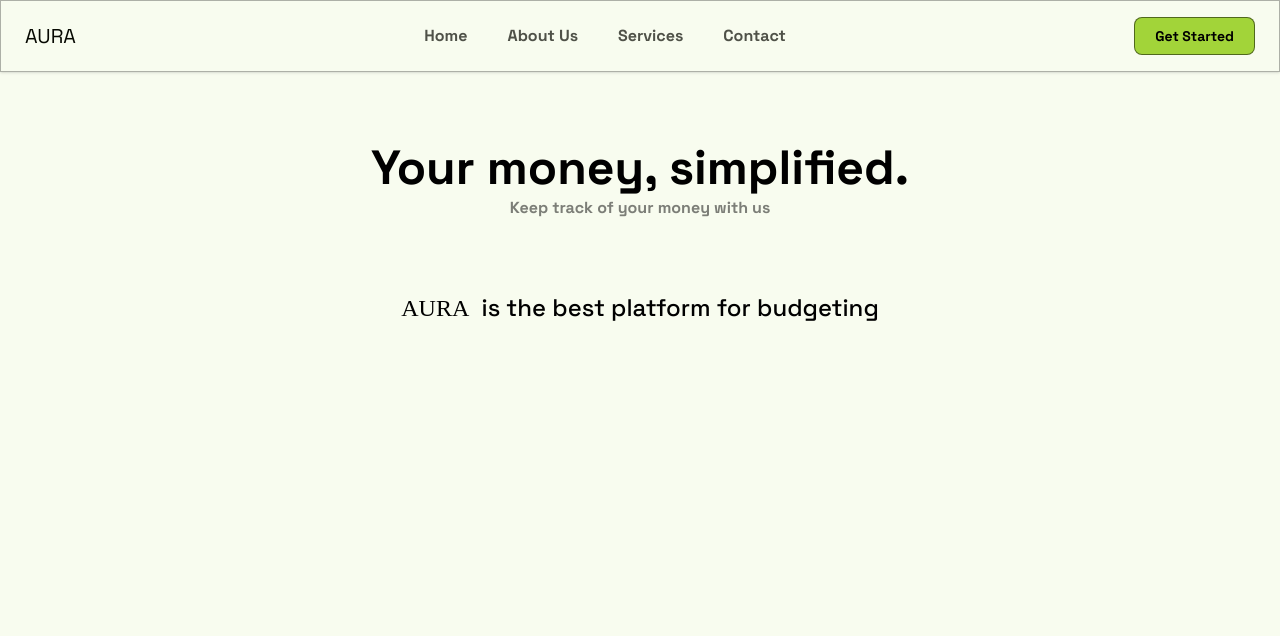
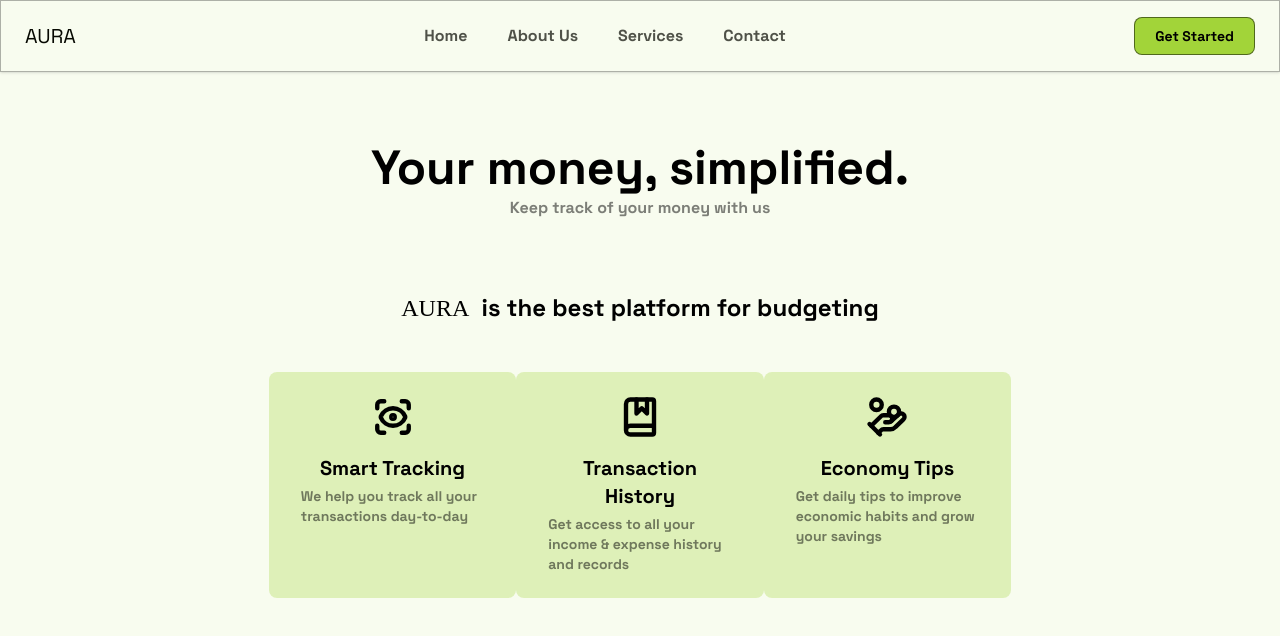
Before and after one commit to mgalen007/Aura, a React (Vite) app in the folder frontend/: page / in a window 1280 px wide. Shown: the top 636 px of the page. Built offline with nearby package versions, Linux system fonts and the light colour scheme; a web font is replaced by a local one.

Commit message:
Added FeatureCard component

```diff
--- a/frontend/src/landing/Landing.tsx
+++ b/frontend/src/landing/Landing.tsx
@@ -1,11 +1,36 @@
 import '../App.css'
 import Navbar from './components/Navbar.tsx'
 import Title from './components/Title.tsx'
+import FeatureCard from './components/FeatureCard.tsx'
+import type { IconName } from './components/FeatureCard.tsx'
+
+interface Feature {
+    title: string,
+    description: string,
+    icon: IconName
+}
 
 function LandingPage() {
+    const features: Feature[] = [
+        {
+            title: 'Smart Tracking',
+            description: 'We help you track all your transactions day-to-day',
+            icon: 'eye'
+        },
+        {
+            title: 'Transaction History',
+            description: 'Get access to all your income & expense history and records',
+            icon: 'book'
+        },
+        {
+            title: 'Economy Tips',
+            description: 'Get daily tips to improve economic habits and grow your savings',
+            icon: 'money'
+        }
+    ]
     return (
-        <html
-            className="bg-[#F8FCEF]"
+        <div
+            className="bg-[#F8FCEF] min-h-screen"
         >
             <Navbar
                 sections={['Home', 'About Us', 'Services', 'Contact']}
@@ -27,10 +52,29 @@ function LandingPage() {
                     >
                         AURA
                     </span>
-                    &nbsp;&nbsp;is the best platform for budgeting
+                    &nbsp;&nbsp;
+                    <span
+                        className="font-bold"
+                    >
+                    is the best platform for budgeting
+                    </span>
                 </h2>
             </section>
-        </html>
+            <section
+                className="flex w-[58%] mx-auto mt-12 justify-between"
+            >
+                {features.map(feature => {
+                    return (
+                        <FeatureCard
+                            key={feature.title}
+                            icon={feature.icon}
+                            title={feature.title}
+                            description={feature.description}
+                        />
+                    )
+                })}
+            </section>
+        </div>
     )
 }
 
--- /dev/null
+++ b/frontend/src/landing/components/FeatureCard.tsx
@@ -0,0 +1,44 @@
+import { ScanEye, BookMarked, HandCoins } from 'lucide-react'
+
+const icons = {
+        eye: <ScanEye size={42} stroke="black" strokeWidth={2.5} />,
+        book: <BookMarked size={42} stroke="black" strokeWidth={2.5} />,
+        money: <HandCoins size={42} stroke="black" strokeWidth={2.5} />
+}
+
+export type IconName = keyof typeof icons
+
+interface FeatureCardProps {
+    icon: IconName,
+    title: string,
+    description: string
+}
+
+
+function FeatureCard({ icon, title, description }: FeatureCardProps) {
+    return (
+        <div
+            className="bg-[#A2D439]/30 w-[275px] py-6 px-8 rounded-lg"
+        >
+            <div
+                className="w-fit mx-auto mb-4"
+            >
+                {icons[icon]}
+            </div>
+            <section>
+                <h2
+                    className="text-xl text-center font-bold"
+                >
+                    {title}
+                </h2>
+                <h4
+                    className="text-sm font-bold text-black/50 mt-1"
+                >
+                    {description}
+                </h4>
+            </section>
+        </div>
+    )
+}
+
+export default FeatureCard
```
